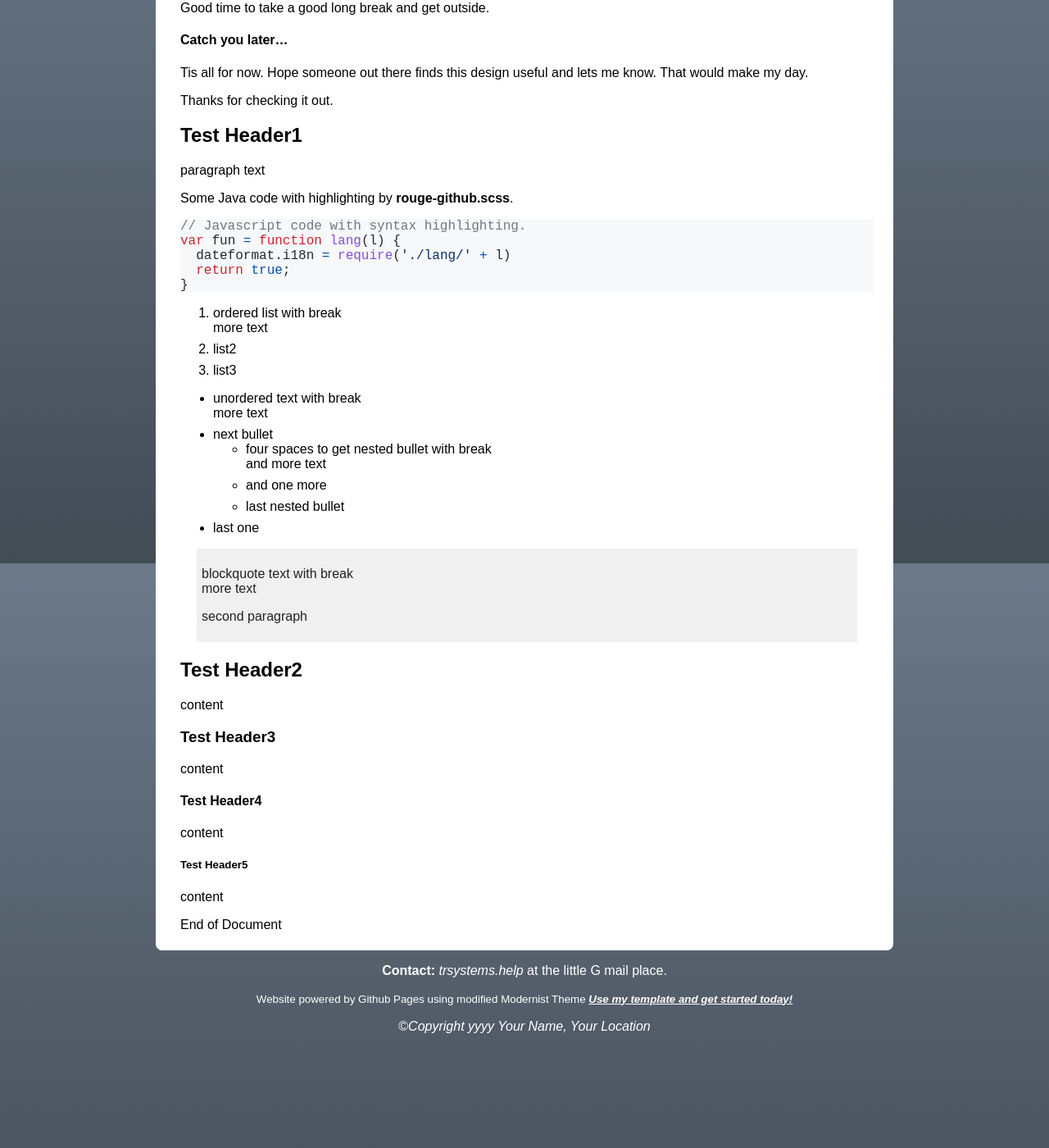
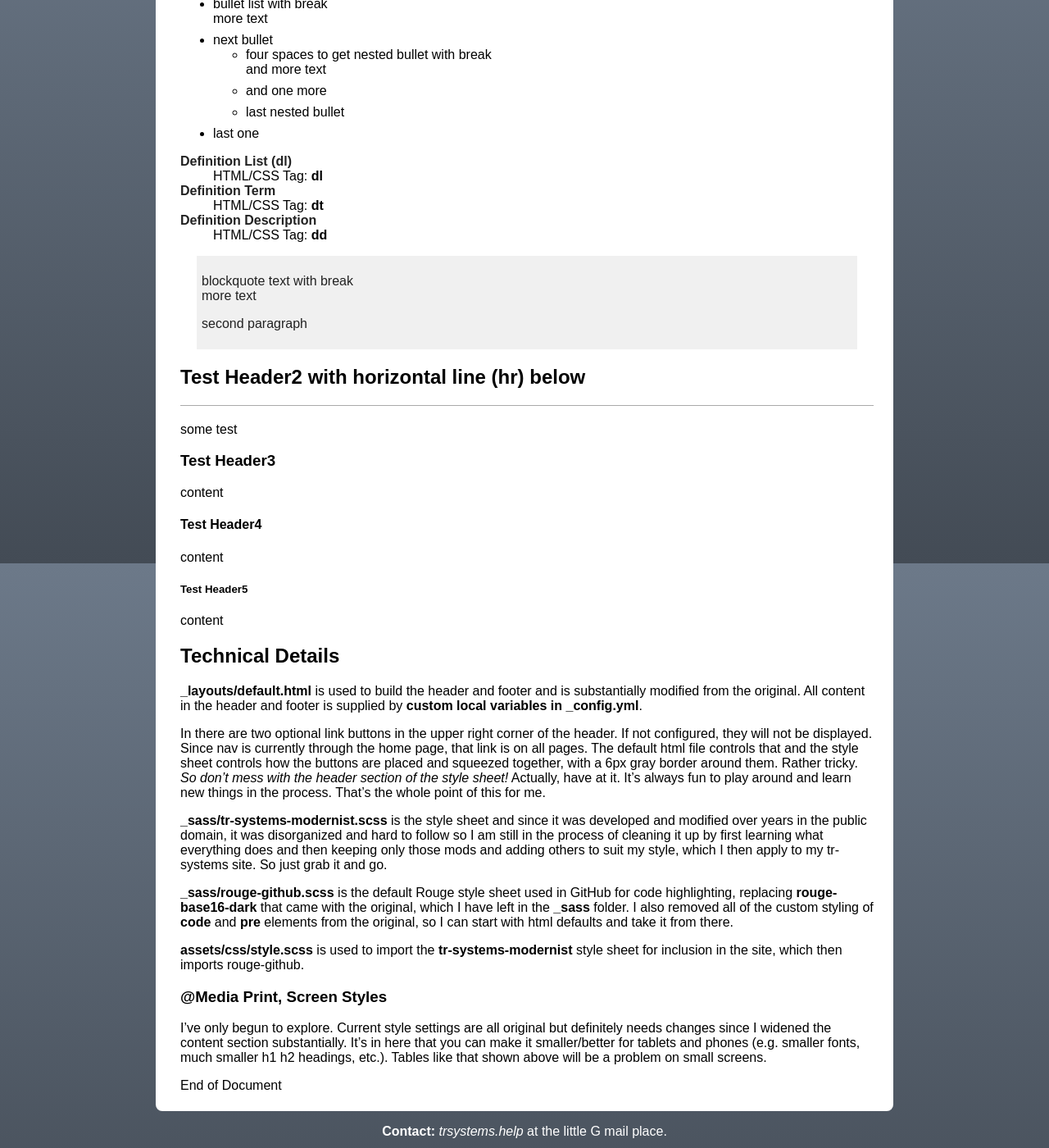
Before and after one commit to TR-Systems/modernist, a Jekyll site: the page built from index.md, in a window 1280 px wide and 1400 px high, scrolled down 3813 px. Shown: the whole window at 82% size. Built offline with Jekyll 4.4.1, drawn with Linux system fonts in a browser that asks for light colours; our own code applies the rules of GitHub Pages for plain Markdown files; before the commit the page ends 5074 px from its top, so only the background shows below that; some of the changed text lies outside the part shown.

Commit message:
Update index.md

````diff
--- a/index.md
+++ b/index.md
@@ -25,19 +25,6 @@
 ALL YOU NEED TO DO is **edit _config.yml, index, about and readme.md** to make it your own. And if you're like me and never really done this kind of thing before, open those files in the editor to see just how easy it is to use GitHub markdown formatting for your content.
 
 There are only a few other simple things you need to do in order to publish your web site, and that's where [GitHub Pages Help](https://docs.github.com/en/pages){:target="_blank"} and [Writing on GitHub](https://docs.github.com/en/get-started/writing-on-github){:target="_blank"} comes in handy. All of GitHub is very well documented in their Help pages. GitHub for Dummies helped me out in the very beginning, too.
-
-**_layouts/default.html** is used to build the header and footer and is substantially modified from the original. All content in the header and footer is supplied by **custom local variables in _config.yml**.
-
-In there are two optional link buttons in the upper right corner of the header. If not configured, they will not be displayed. Since nav is currently through the home page, that link is on all pages. The default html file controls that and the style sheet controls how the buttons are placed and squeezed together, with a 6px gray border around them. Rather tricky. *So don't mess with the header section of the style sheet!* Actually, have at it. It's always fun to play around and learn new things in the process. That's the whole point of this for me.
-
-**_sass/tr-systems-modernist.scss** is the style sheet and since it was developed and modified over years in the public domain, it was disorganized and hard to follow so I am still in the process of cleaning it up by first learning what everything does and then keeping only those mods and adding others to suit my style, which I then apply to my tr-systems site. So just grab it and go.
-
-**_sass/rouge-github.scss** is the default Rouge style sheet used in GitHub for code highlighting, replacing **rouge-base16-dark** that came with the original, which I have left in the **_sass** folder. I also removed all of the custom styling of **code** and **pre** elements from the original, so I can start with html defaults and take it from there.
-
-**assets/css/style.scss** is used to import the **tr-systems-modernist** style sheet for inclusion in the site, which then imports rouge-github.
-
-### @Media Print, Screen Styles
-I've only begun to explore. Current style settings are all original but definitely needs changes since I widened the content section substantially. It's in here that you can make it smaller/better for tablets and phones (e.g. smaller fonts, much smaller h1 h2 headings, etc.). Tables like that shown below will be a problem on small screens.
 
 ### Table Layout
 I am using the [CSS Reference](https://www.w3schools.com/cssref/index.php){:target="blank"} from W3Schools to learn how to be stylish. And since my system doc uses tables, W3Schools showed me the way, as you see below and in the style sheet.
@@ -135,12 +122,12 @@
 }
 ```
 
-1. ordered list with break<br>
+1. numbered list with break<br>
 more text
 2. list2
 3. list3
 
-* unordered text with break<br>
+* bullet list with break<br>
 more text
 * next bullet
     * four spaces to get nested bullet with break<br>
@@ -149,20 +136,40 @@
     * last nested bullet
 * last one
 
+Definition List (dl)
+: HTML/CSS Tag: **dl**
+
+Definition Term
+: HTML/CSS Tag: **dt**
+
+Definition Description
+: HTML/CSS Tag: **dd**
+
 > blockquote text with break<br>more text
 >
 > second paragraph
 
-## Test Header2
-content
-
+## Test Header2 with horizontal line (hr) below
+***
+some test
 ### Test Header3
 content
-
 #### Test Header4
 content
-
 ##### Test Header5
 content
+## Technical Details
+**_layouts/default.html** is used to build the header and footer and is substantially modified from the original. All content in the header and footer is supplied by **custom local variables in _config.yml**.
+
+In there are two optional link buttons in the upper right corner of the header. If not configured, they will not be displayed. Since nav is currently through the home page, that link is on all pages. The default html file controls that and the style sheet controls how the buttons are placed and squeezed together, with a 6px gray border around them. Rather tricky. *So don't mess with the header section of the style sheet!* Actually, have at it. It's always fun to play around and learn new things in the process. That's the whole point of this for me.
+
+**_sass/tr-systems-modernist.scss** is the style sheet and since it was developed and modified over years in the public domain, it was disorganized and hard to follow so I am still in the process of cleaning it up by first learning what everything does and then keeping only those mods and adding others to suit my style, which I then apply to my tr-systems site. So just grab it and go.
+
+**_sass/rouge-github.scss** is the default Rouge style sheet used in GitHub for code highlighting, replacing **rouge-base16-dark** that came with the original, which I have left in the **_sass** folder. I also removed all of the custom styling of **code** and **pre** elements from the original, so I can start with html defaults and take it from there.
+
+**assets/css/style.scss** is used to import the **tr-systems-modernist** style sheet for inclusion in the site, which then imports rouge-github.
+
+### @Media Print, Screen Styles
+I've only begun to explore. Current style settings are all original but definitely needs changes since I widened the content section substantially. It's in here that you can make it smaller/better for tablets and phones (e.g. smaller fonts, much smaller h1 h2 headings, etc.). Tables like that shown above will be a problem on small screens.
 
 End of Document
````
